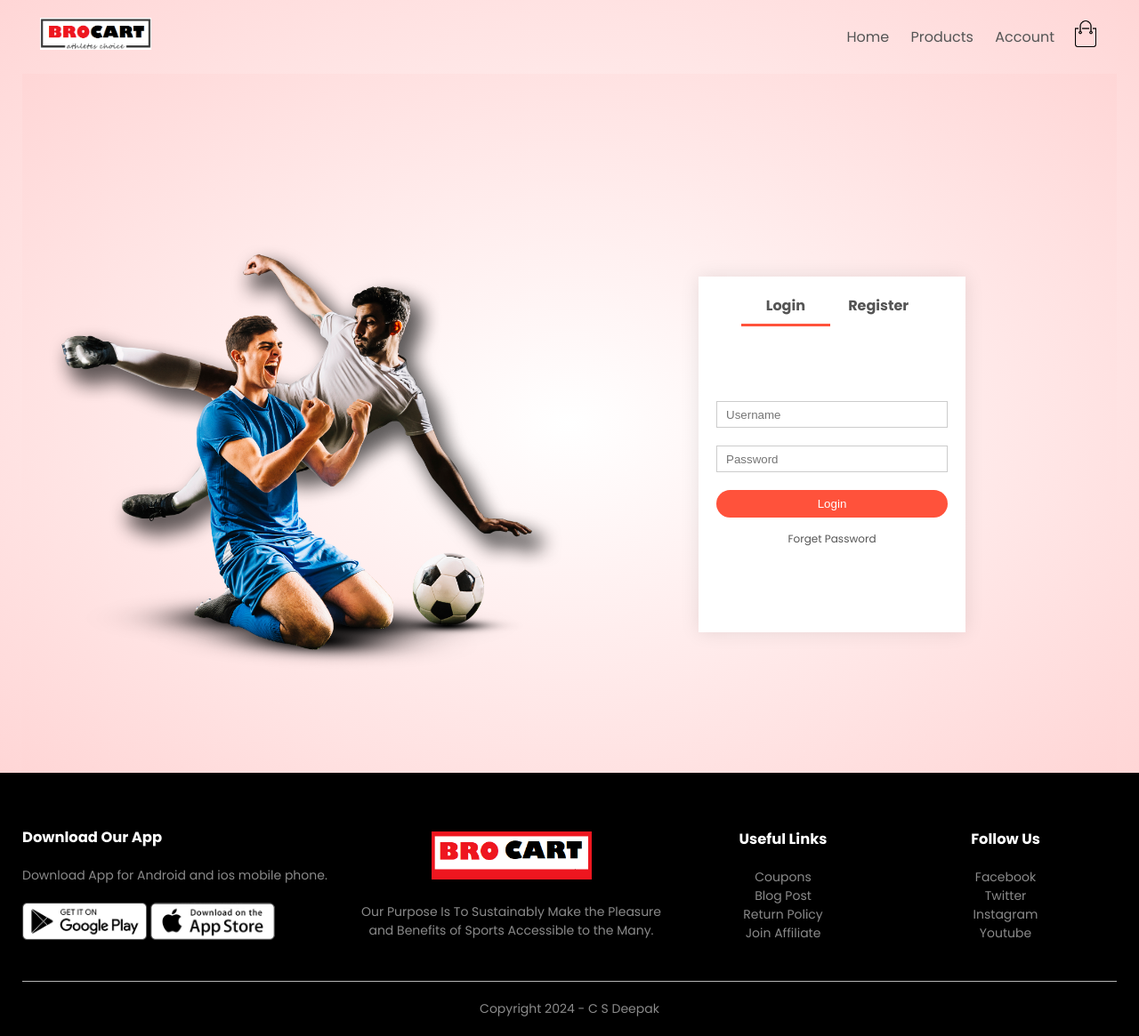
After one commit to DeepakAdoor05/E-commerce_App_Django, a Django app: page /customer/account in a window 1280 px wide. The commit adds this page. Shown: the whole page at 89% size. Run offline with Django 5.2, Linux system fonts and the light colour scheme.

Commit message:
Customer account layout is designed

```diff
--- a/brokart/brokart/urls.py
+++ b/brokart/brokart/urls.py
@@ -22,5 +22,6 @@ from django.conf import settings
 urlpatterns = [
     path('admin/', admin.site.urls),
     path('', include('products.urls')),
+    path('customer/', include('customers.urls')),
 ]
 urlpatterns+=static(settings.MEDIA_URL,document_root = settings.MEDIA_ROOT)
--- /dev/null
+++ b/brokart/customers/urls.py
@@ -0,0 +1,5 @@
+from django.urls import path
+from . import views
+urlpatterns = [
+    path('account',views.show_account,name='account'),
+]
--- a/brokart/customers/views.py
+++ b/brokart/customers/views.py
@@ -1,3 +1,7 @@
 from django.shortcuts import render
 
 # Create your views here.
+
+# Function for SignUp and SignIn.
+def show_account(request):
+    return render(request,'account.html')
--- /dev/null
+++ b/brokart/templates/account.html
@@ -0,0 +1,28 @@
+{% extends 'blank_layout.html' %}
+
+{% block banner %}
+    {% include 'account_banner.html' %}
+{% endblock banner %}
+
+{% block content %}
+    {% block extra_scripts %}
+        <!-- Toggle Form -->
+        <script>
+            var LoginForm = document.getElementById("LoginForm");
+            var RegForm = document.getElementById("RegForm");
+            var Indicator = document.getElementById("Indicator");
+            function register() {
+                RegForm.style.transform = "translatex(0px)";
+                LoginForm.style.transform = "translatex(0px)";
+                Indicator.style.transform = "translateX(100px)";
+
+            }
+            function login() {
+                RegForm.style.transform = "translatex(300px)";
+                LoginForm.style.transform = "translatex(300px)";
+                Indicator.style.transform = "translate(0px)";
+
+            }
+        </script>
+    {% endblock  %}
+{% endblock content %}
--- /dev/null
+++ b/brokart/templates/account_banner.html
@@ -0,0 +1,32 @@
+{% load static %}
+<div class="account-page">
+    <div class="container">
+        <div class="row">
+            <div class="col-2">
+                <img src="{% static 'images/image1.png' %}" width="100%">
+            </div>
+            <div class="col-2">
+                <div class="form-container">
+                    <div class="form-btn">
+                        <span onclick="login()">Login</span>
+                        <span onclick="register()">Register</span>
+                        <hr id="Indicator" style="transform: translate(0px);">
+                    </div>
+                    <form id="LoginForm" style="transform: translateX(300px);">
+                        <input type="text" placeholder="Username">
+                        <input type="password" placeholder="Password">
+                        <button type="submit" class="btn">Login</button>
+                        <a href="">Forget Password</a>
+                    </form>
+
+                    <form id="RegForm" style="transform: translateX(300px);">
+                        <input type="text" placeholder="Username">
+                        <input type="email" placeholder="Email">
+                        <input type="password" placeholder="Password">
+                        <button type="submit" class="btn">Register</button>
+                    </form>
+                </div>
+            </div>
+        </div>
+    </div>
+</div>
--- a/brokart/templates/blank_layout.html
+++ b/brokart/templates/blank_layout.html
@@ -81,6 +81,9 @@
             }
         }
     </script>
+    {% block extra_scripts %}
+
+    {% endblock  %}
 
 </body>
 
--- a/brokart/templates/menu.html
+++ b/brokart/templates/menu.html
@@ -8,7 +8,7 @@
             <li><a href="{% url 'home' %}">Home</a></li>
             <li><a href="{% url 'list_products' %}">Products</a></li>
 
-            <li><a href="account.html">Account</a></li>
+            <li><a href="{% url 'account' %}">Account</a></li>
         </ul>
     </nav>
     <a href="cart.html"><img src="{% static 'images/cart.png' %}" width="30px" height="30px"></a>
```
